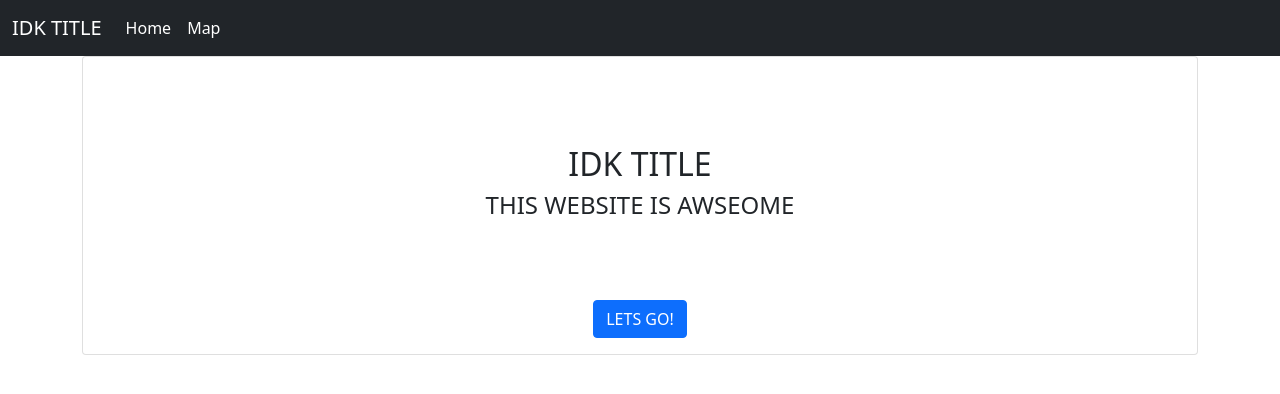
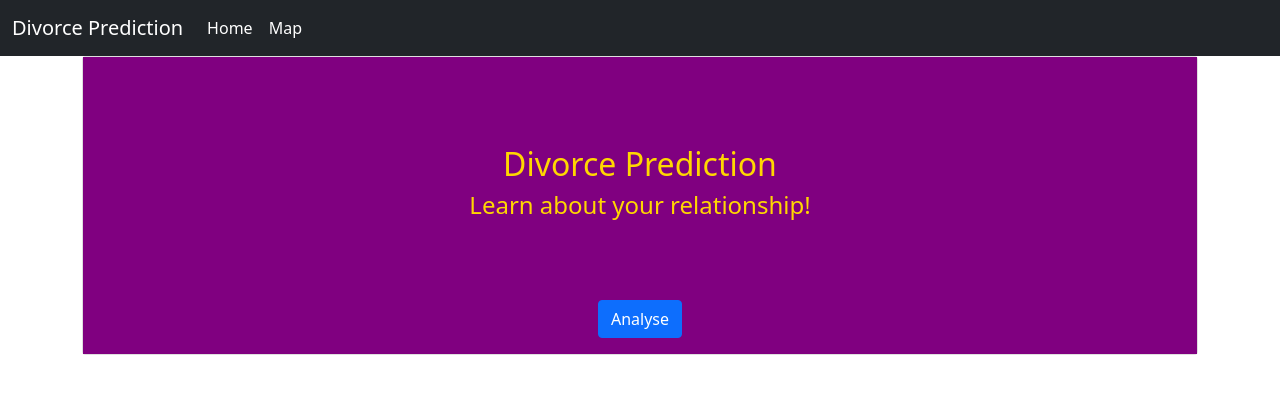
Before and after one commit to VaibhaveS/MentalHealthWithAI, a Flask app: page / in a window 1280 px wide. Shown: the top 394 px of the page. Run offline with Flask 2, Linux system fonts and the light colour scheme; some libraries are stand-ins or nearby versions.

Commit message:
basic template changes

```diff
--- a/proj/routes.py
+++ b/proj/routes.py
@@ -13,4 +13,4 @@ from flask import render_template,url_for,redirect,flash,request
 @app.route('/')
 @app.route('/home')
 def home():
-    return render_template('html/home.html',title='Home')
+    return render_template('home.html',title='Home')
--- a/proj/static/main.css
+++ b/proj/static/main.css
@@ -1,3 +1,10 @@
 . {
 	margin: auto;
 }
+
+.contenta .card-body{
+    background-color:purple;
+    /*border:2px solid gold;*/
+    color:gold;
+    font-weight:bold;
+}
--- a/proj/templates/html/home.html
+++ b/proj/templates/home.html
@@ -6,12 +6,11 @@
 <div class="card text-center">
     <div class="card-body" >
         <br><br><br>
-      <h2 class="text">IDK TITLE</h2>
-      <h4>THIS WEBSITE IS AWSEOME</h4>
+      <h2 class="text">Divorce Prediction</h2>
+      <h4>Learn about your relationship!</h4>
       <br>
-      <!--<H3 class="text1">Enjoy your time here!</H3>--->
       <br><br>
-      <a href="http://127.0.0.1:5000/home" class="btn btn-primary">LETS GO!</a>
+      <a href="http://127.0.0.1:5000/home" class="btn btn-primary">Analyse</a>
     </div>
   </div>
 </div>
--- a/proj/templates/html/layout.html
+++ b/proj/templates/layout.html
@@ -12,7 +12,7 @@
 <link rel="stylesheet" href="/static/main.css">
 <nav class="navbar navbar-expand-lg navbar-dark bg-dark">
     <div class="container-fluid">
-      <a class="navbar-brand" href="{{url_for('home')}}">IDK TITLE</a>
+      <a class="navbar-brand" href="{{url_for('home')}}">Divorce Prediction</a>
       <button class="navbar-toggler" type="button" data-bs-toggle="collapse" data-bs-target="#navbarNav" aria-controls="navbarNav" aria-expanded="false" aria-label="Toggle navigation">
         <span class="navbar-toggler-icon"></span>
       </button>
```
